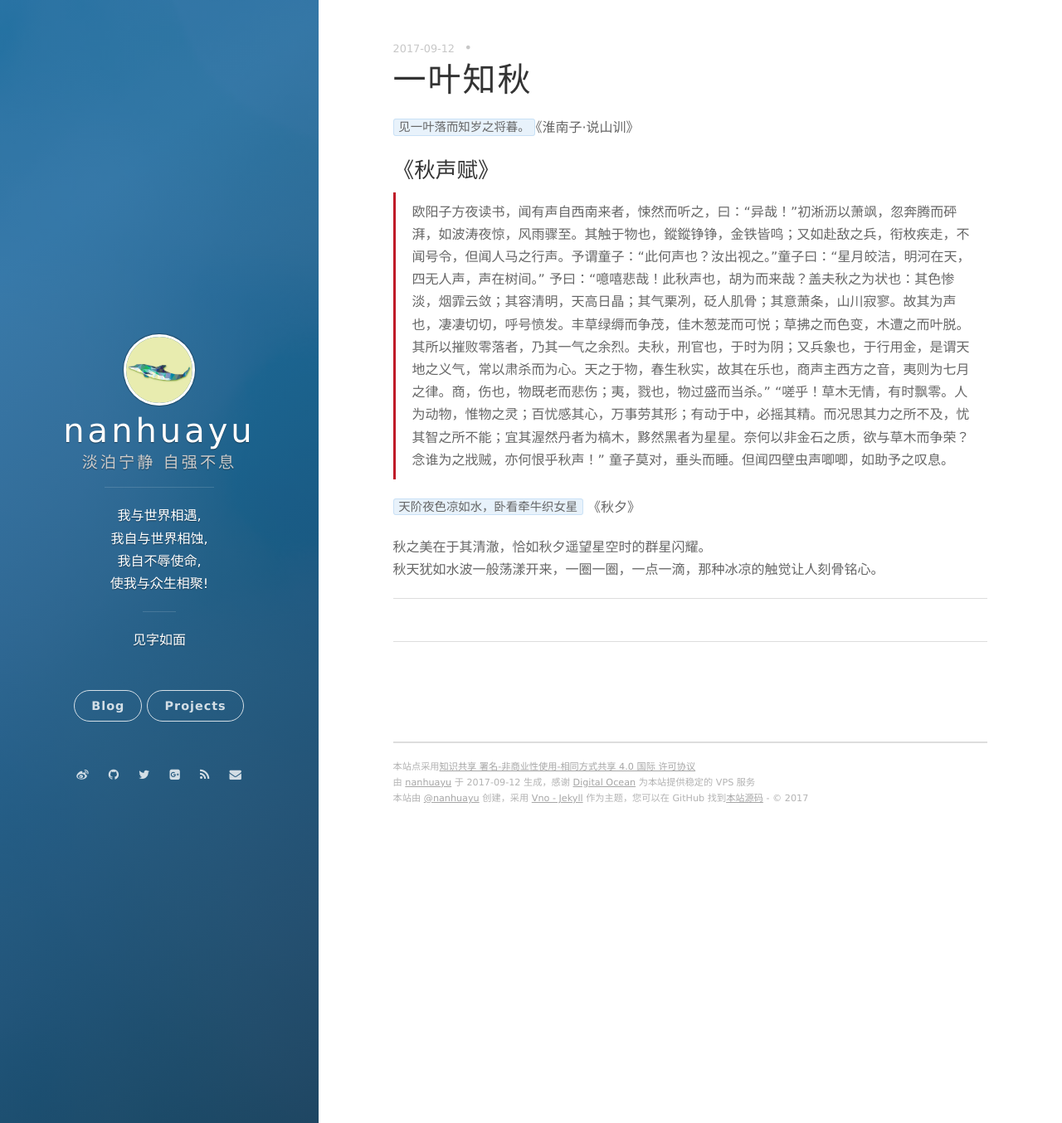
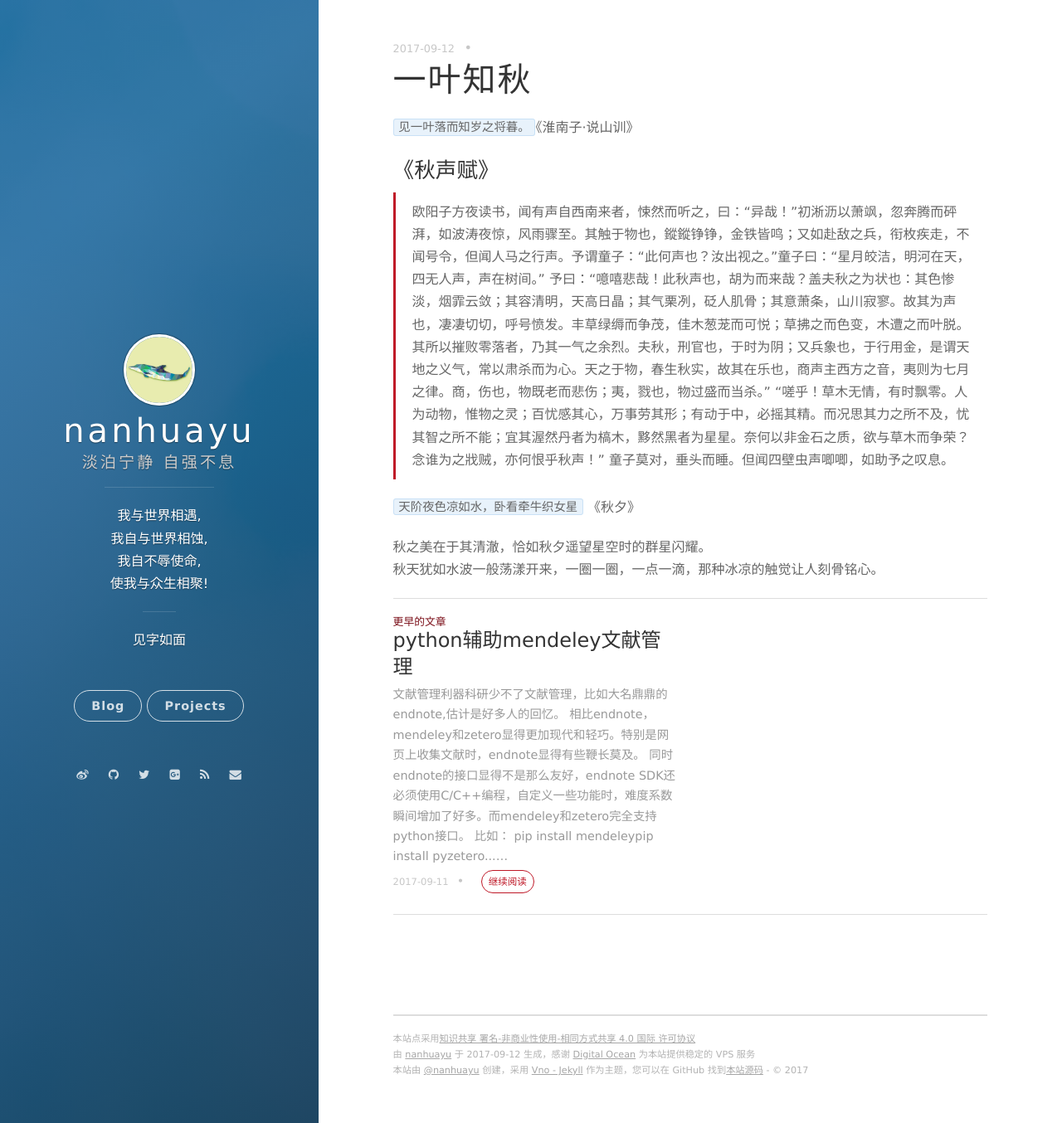
Before and after one commit to nanhuayu/nanhuayu.github.io, a Jekyll site: the page built from _posts/2017-09-12-一叶知秋.md, in a window 1280 px wide and 1354 px high. Shown: the whole window at 83% size. Built offline with Jekyll 4.4.1, drawn with Linux system fonts in a browser that asks for light colours; nearby versions of some CDN libraries; comment, search, counter and statistics services are not loaded.

Commit message:
nanhuayu

```diff
--- a/_config.yml
+++ b/_config.yml
@@ -10,7 +10,7 @@ url: "http://www.nanhuayu.com"
 permalink: /:year/:month/:title/
 
 # Format
-highlighter: orange
+highlighter: rouge
 
 # supported colors: blue, green, purple, red, orange or slate. If you need clear, leave it empty.
 cover_color: blue
--- /dev/null
+++ b/_posts/2017-09-11-mendeley.md
@@ -0,0 +1,36 @@
+---
+layout: post
+title: python辅助mendeley文献管理
+date: 2017-09-11 21:24:24.000000000 +09:00
+---
+
+### 文献管理利器
+科研少不了文献管理，比如大名鼎鼎的endnote,估计是好多人的回忆。
+相比endnote，mendeley和zetero显得更加现代和轻巧。特别是网页上收集文献时，endnote显得有些鞭长莫及。
+同时endnote的接口显得不是那么友好，endnote SDK还必须使用C/C++编程，自定义一些功能时，难度系数瞬间增加了好多。而mendeley和zetero完全支持python接口。 比如：
+
+> pip install mendeley
+> pip install pyzetero
+
+这里，我更倾向使用mendeley，zetero有些文献支持相比mendeley还是差一点，当然在知识管理方面更胜一筹。
+
+### 文献管理思路
+这里文献管理有一个误区，就是文件管理和文献信息管理混为一谈。其实文献管理最好是把文件管理和文献信息管理分开讨论。mendeley只用来文献管理显得轻量得多。
+
+### mendeley的python实现思路
+在`http://dev.mendeley.com/getting_started/hello_mendeley.html`里已经对开发mendeley有了很好的说明。
+* 首先你需要一个mendeley账号：`https://www.mendeley.com/join/`
+* 然后你需要一个mendeley app账号：`http://dev.mendeley.com/myapps.html`
+* 最后是获取 access token
+
+主要是第三步难度大一点，涉及的python编程可以方便的参考以下python document：
+`http://mendeley-python.readthedocs.io/en/latest/`
+
+官方的两个例子：
+[mendeley-api-python-catalog-example][https://github.com/Mendeley/mendeley-api-python-catalog-example], a command-line application for accessing the Mendeley catalog.
+[mendeley-api-python-example][https://github.com/Mendeley/mendeley-api-python-example], a Flask Web application for accessing a user's library.
+
+实现了mendeley登陆功能，后面就可以顺利的实现很多强大的功能了：
+* mendeley批量导入导出文献
+* mendeley批量搜索文献
+* ...
```
Also changed, not shown: _posts/2017-09-12-一叶知秋.md (renamed from _posts/2017-09-12-一叶知秋.markdown).
